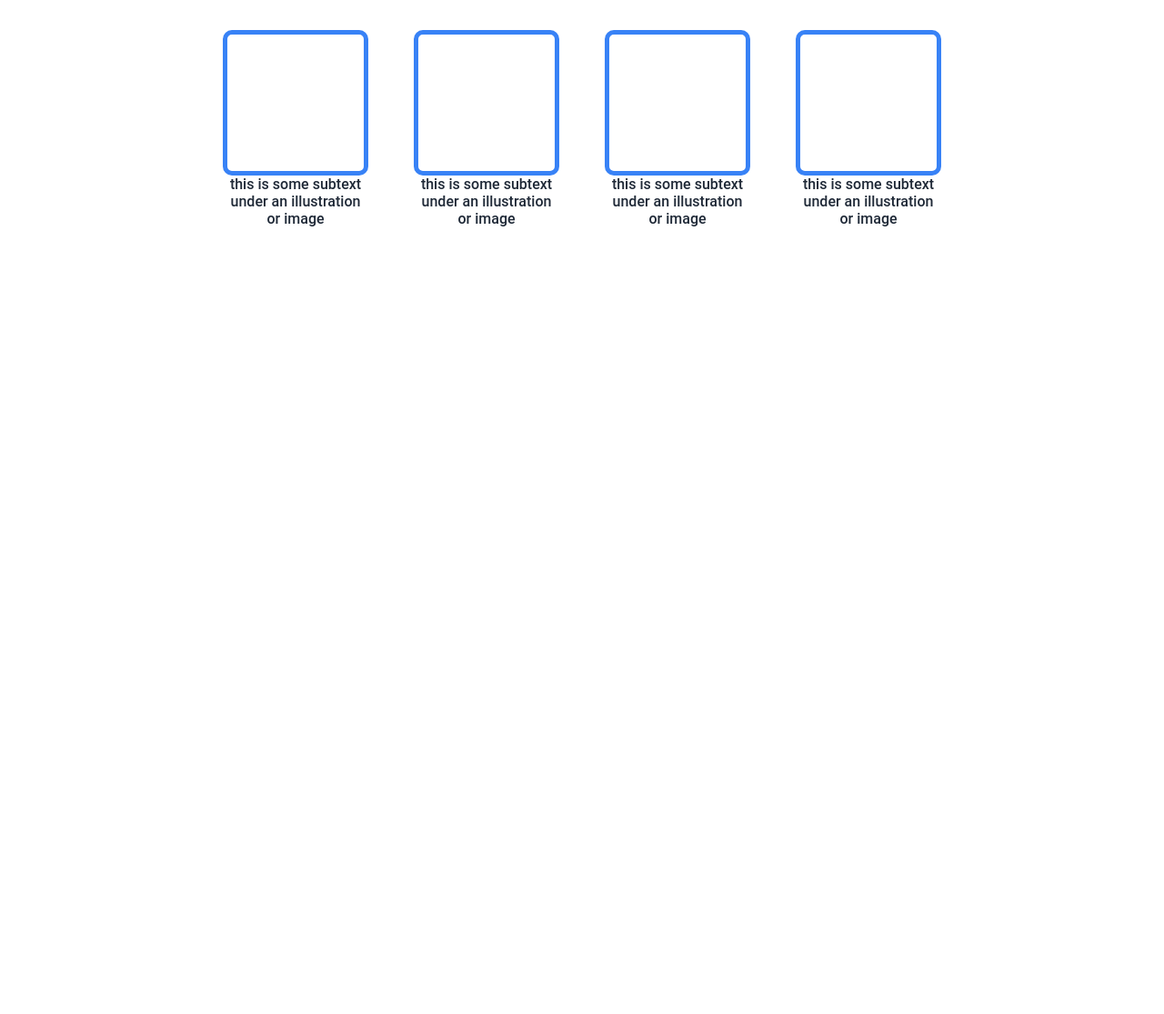
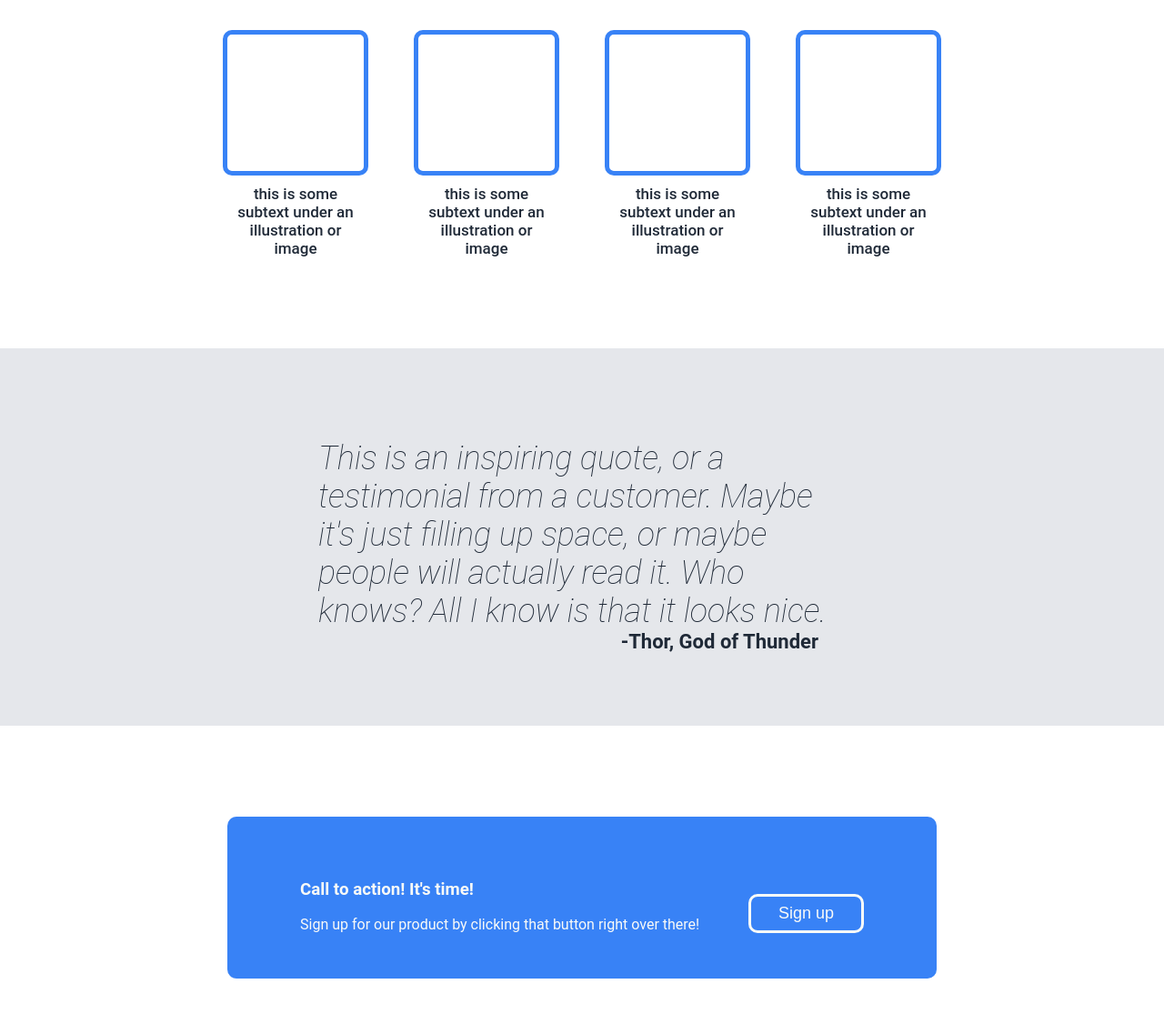
Before and after one commit to jorgeasmendes/odin_landing_page, a plain HTML site: page index.html in a window 1280 px wide. Shown: the part 595-1710 px from the top of the page at 91% size. Before the commit the page ends 895 px from the top, so only its background shows below. Drawn offline with Linux system fonts and the light colour scheme.

Commit message:
Finalizar testimonial e iniciar call to action

```diff
--- a/index.html
+++ b/index.html
@@ -50,7 +50,21 @@
                 <p class="card-info">this is some subtext under an illustration or image</p>
             </div>
         </div>
+    </div>
 
+    <div class="block" id="third-block">
+        <p id="testimonial">This is an inspiring quote, or a testimonial from a customer. Maybe it's just filling up space, or maybe people will actually read it. Who knows? All I know is that it looks nice.</p>
+        <p id="author">-Thor, God of Thunder</p>
+    </div>
+
+    <div class="block" id="forth-block">
+        <div id="forth-left">
+            <h3 id="call-action">Call to action! It's time!</h3>
+            <p id="desc-action">Sign up for our product by clicking that button right over there!</p>
+        </div>
+        <div id="forth-right">
+            <button>Sign up</button>
+        </div>
     </div>
 </body>
 </html>
--- a/style.css
+++ b/style.css
@@ -97,13 +97,49 @@ h2{
     text-align: center;
     text-justify: center;
     color: #1F2937;
-    font-size: 16px;
+    font-size: 17px;
     font-weight: 500;
     max-width: 150px;
+    margin-top: 10px;
 }
 .card-group{
     display: flex;
     flex-direction: column;
     justify-content: center;
     align-items: center;
+    padding-bottom: 50px;
 }
+
+#third-block{
+    padding: 100px 350px 80px;
+    background-color: #E5E7EB;
+}
+#testimonial{
+    color: #1F2937;
+    font-style: italic;
+    font-weight:lighter;
+    font-size: 36px;
+}
+#author{
+    color: #1F2937;
+    font-weight:bolder;
+    text-align: right;
+    font-size: 22px;
+    padding: 0 30px;
+}
+
+#forth-block{
+    background-color: #3882F6;
+    margin: 100px 250px;
+    padding:50px 80px;
+    color: #F9FAF8;
+    display: flex;
+    justify-content: space-between;
+    align-items: flex-end;
+    border-radius: 10px;
+}
+#forth-block button{
+    color: #F9FAF8;
+    border: solid 3px #F9FAF8;
+    border-radius: 10px;
+}
```
